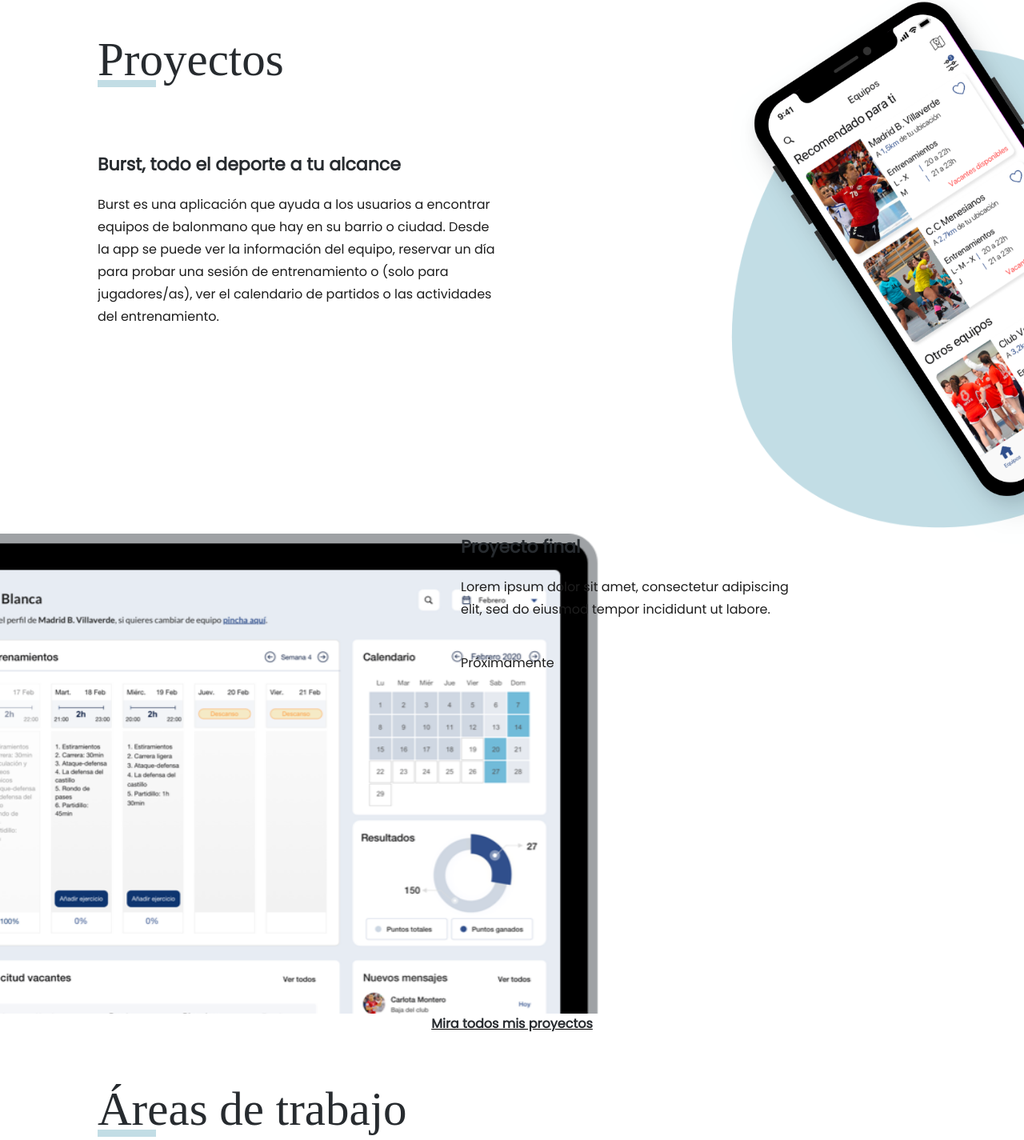
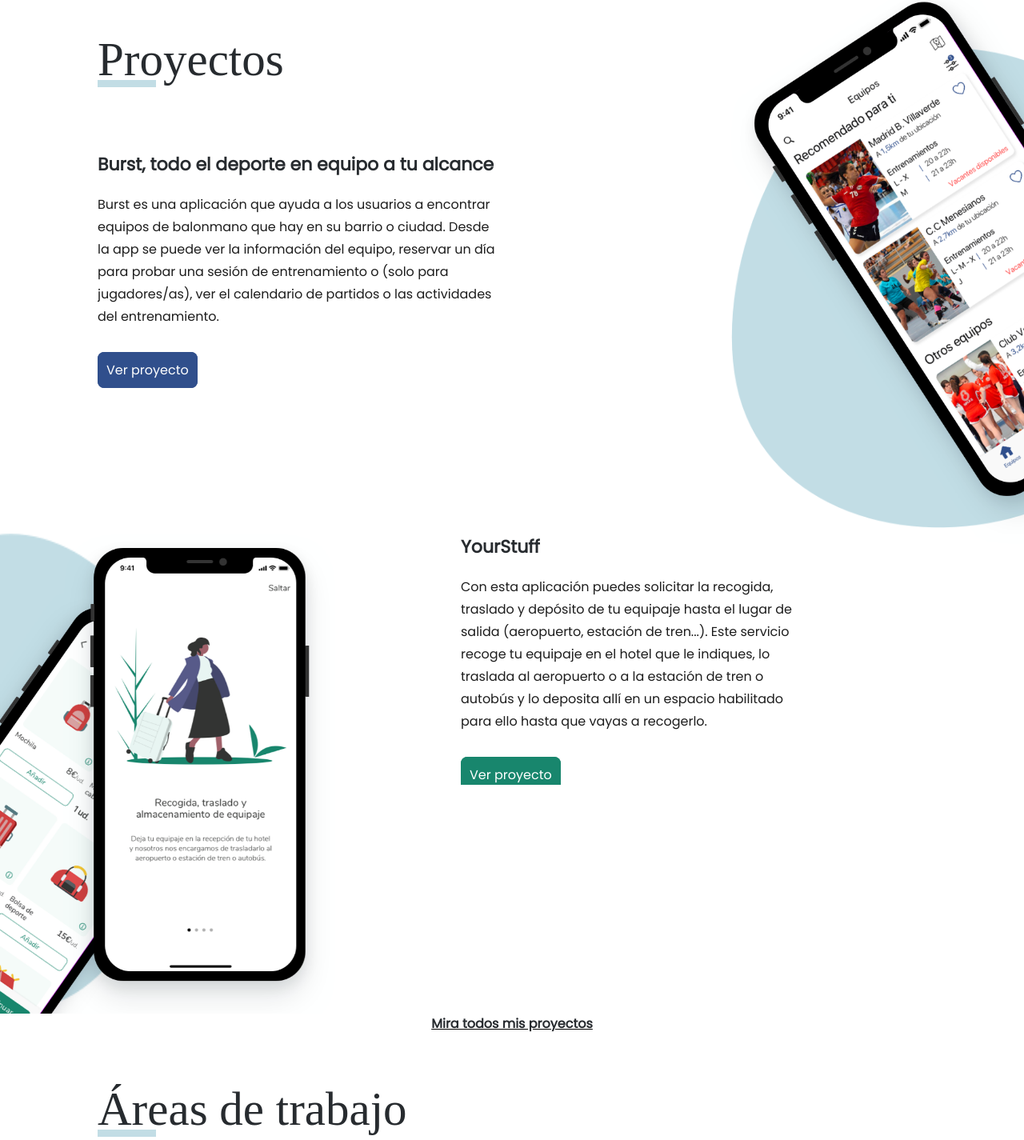
Before and after one commit to MariaCrollan/portfolio, a plain HTML site: page index.html in a window 1280 px wide. Shown: the part 720-2145 px from the top of the page at 80% size. Drawn offline with nearby package versions, Linux system fonts and the light colour scheme.

Commit message:
Add files via upload

```diff
--- a/index.html
+++ b/index.html
@@ -19,7 +19,7 @@
     <nav>
         <p class="name">María Crollan | UX/UI Designer</p>
         <ul class="links">
-            <li><a href="https://medium.com/me/stories/public" target="_blank"> Mis proyectos</a></li>
+            <li><a href="https://medium.com/@mariacrollan" target="_blank"> Mis proyectos</a></li>
             <li><a href="https://www.linkedin.com/in/mariacorralesrollan/" target="_blank">Sobre mí</a></li>
             <li><a href="mailto:mariacrollan@gmail.com?subject=María,%20queremos%20conocerte%20">Contacto</a></li>
         </ul>
@@ -48,10 +48,13 @@
                 <div class="colorbar"></div>
                 <h2>Proyectos</h2>
             </div>
-            <h3 class="tittle-project">Burst, todo el deporte a tu alcance</h3>
+            <h3 class="tittle-project">Burst, todo el deporte en equipo a tu alcance</h3>
             <p class="text-project">Burst es una aplicación que ayuda a los usuarios a encontrar equipos de balonmano que hay en su barrio o ciudad. Desde la app se puede ver la información del equipo, reservar un día para probar una sesión de entrenamiento o (solo para jugadores/as), ver el calendario de partidos o las actividades del entrenamiento.
             </p>
-        </div>
+            <!-- <a class="link1"href="https://medium.com/@mariacrollan/case-study-ux-ui-yourstuff-6106fd16f910" target="_blank"> Ver proyecto</a>
+         -->
+            <a class="boton" href="https://medium.com/@mariacrollan/case-study-ux-ui-yourstuff-6106fd16f910" target="_blank">Ver proyecto</a>
+         </div>
         <div class="img-sect">
             <img class="iphone" data-aos="fade-up" data-aos-duration="3000" src="image/iPhone.png">
             <img class="circle" src="image/circle.png">
@@ -61,21 +64,19 @@
     <section class="project-final">
         <div class="proyect2">
             <div class="superponer-left">
-                <img class="desktop" data-aos="fade-up" data-aos-duration="3000" src="image/desktop-nocircle.png">
+                <img class="desktop" data-aos="fade-up" data-aos-duration="3000" src="image/iphone-stuff.png">
                 <img class="circle-desktop" src="image/circle-desktop.png">
                 <div class="text-final">
-                    <h3>Proyecto final</h3>
-                    <p class="text-project1">Lorem ipsum dolor sit amet, consectetur adipiscing elit, sed do eiusmod
-                        tempor incididunt ut
-                        labore.
+                    <h3>YourStuff</h3>
+                    <p class="text-project1">Con esta aplicación puedes solicitar la recogida, traslado y depósito de tu equipaje hasta el lugar de salida (aeropuerto, estación de tren...). Este servicio recoge tu equipaje en el hotel que le indiques, lo traslada al aeropuerto o a la estación de tren o autobús y lo deposita allí en un espacio habilitado para ello hasta que vayas a recogerlo.
                     </p>
-                    <p class="link1">Próximamente</p>
+                    <a class="boton2" href="https://medium.com/@mariacrollan/case-study-ux-ui-yourstuff-6106fd16f910 target="_blank">Ver proyecto</a>
                 </div>
             </div>
 
     </section>
     <div class="link-projects">
-        <a href="https://medium.com/me/stories/public" target="_blank">Mira todos mis proyectos</a>
+        <a href="https://medium.com/@mariacrollan" target="_blank">Mira todos mis proyectos</a>
     </div>
 
     <section class='work-area'>
```
